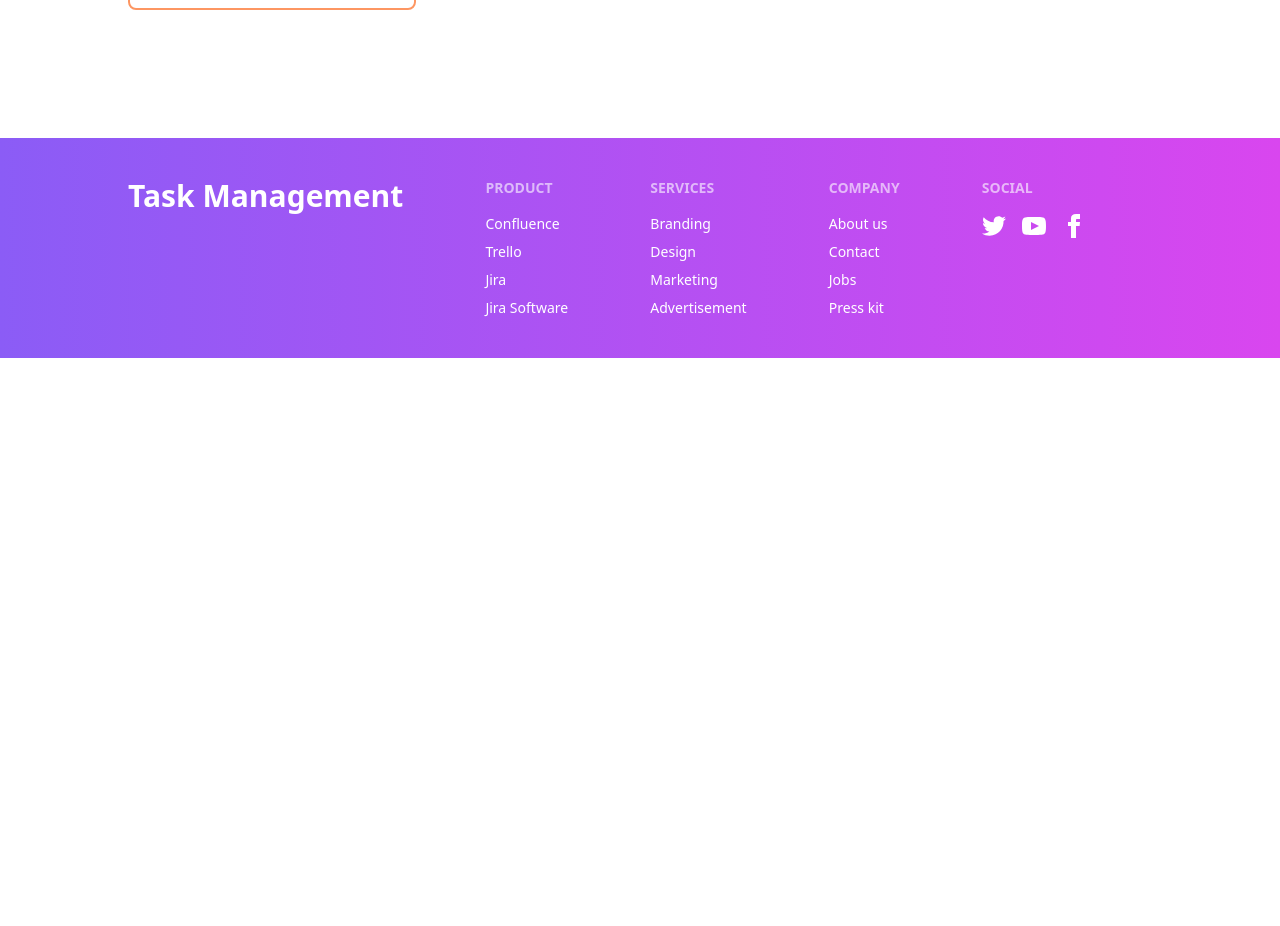
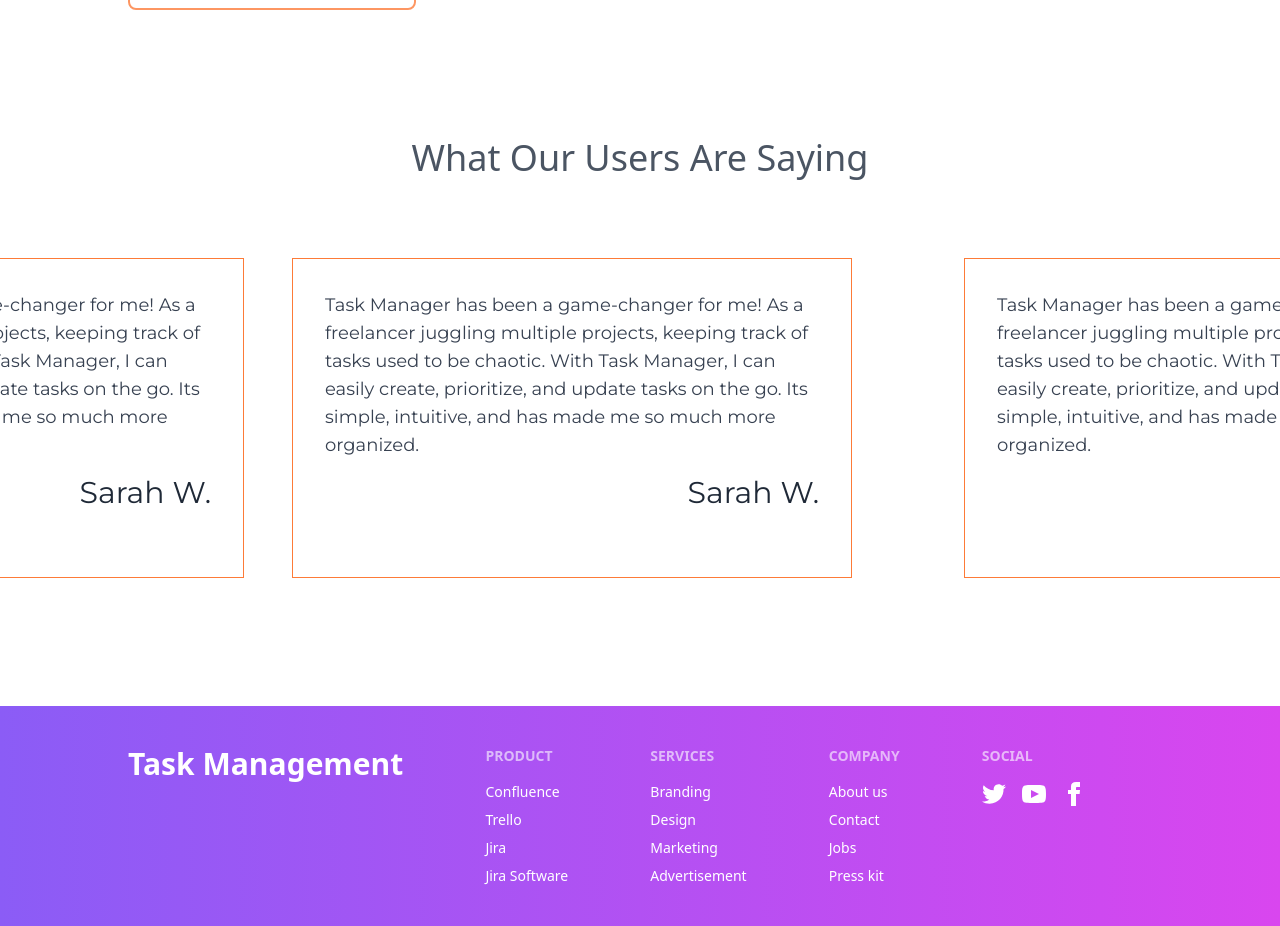
Before and after one commit to alamnahid/task-management-platform-client, a React (Vite) app: page / in a window 1280 px wide. Shown: the part 3154-4080 px from the top of the page. Before the commit the page ends 3512 px from the top, so only its background shows below. Built offline with nearby package versions, Linux system fonts and the light colour scheme; no server answers.

Commit message:
create testimonials section using react marquee

```diff
--- a/package.json
+++ b/package.json
@@ -20,6 +20,7 @@
     "react-dnd": "^16.0.1",
     "react-dnd-html5-backend": "^16.0.1",
     "react-dom": "^18.2.0",
+    "react-fast-marquee": "^1.6.4",
     "react-hook-form": "^7.49.2",
     "react-icons": "^4.12.0",
     "react-router-dom": "^6.21.1",
--- a/src/Pages/Home/Home.jsx
+++ b/src/Pages/Home/Home.jsx
@@ -5,6 +5,7 @@ import FeatureSection from "./FeatureSection/FeatureSection";
 import AOS from 'aos';
 import 'aos/dist/aos.css';
 import HowItWorks from "./HowItWorks/HowItWorks";
+import Testimonials from "./Testimonials/Testimonials";
 
 const Home = () => {
     useEffect(()=>{
@@ -15,6 +16,7 @@ const Home = () => {
             <Banner/>
             <FeatureSection/>
             <HowItWorks/>
+            <Testimonials/>
 
         </div>
     );
--- /dev/null
+++ b/src/Pages/Home/Testimonials/Testimonials.jsx
@@ -0,0 +1,32 @@
+import Marquee from "react-fast-marquee";
+
+
+const Testimonials = () => {
+    return (
+        <div className="mb-32">
+            <h1 className="text-4xl text-gray-600 text-center mb-20">What Our Users Are Saying</h1>
+
+            <div className="flex gap-12">
+                <Marquee pauseOnClick>
+                <div className="w-[35rem] h-[20rem] border border-[#FD7B38] p-8">
+                    <p className="mont text-lg text-gray-700">Task Manager has been a game-changer for me! As a freelancer juggling multiple projects, keeping track of tasks used to be chaotic. With Task Manager, I can easily create, prioritize, and update tasks on the go. Its simple, intuitive, and has made me so much more organized.</p>
+
+                    <h1 className="text-3xl mont text-right mt-4">Sarah W.</h1>
+                </div>
+                <div className="w-[35rem] h-[20rem] border border-[#FD7B38] p-8 ml-12">
+                    <p className="mont text-lg text-gray-700">Task Manager has been a game-changer for me! As a freelancer juggling multiple projects, keeping track of tasks used to be chaotic. With Task Manager, I can easily create, prioritize, and update tasks on the go. Its simple, intuitive, and has made me so much more organized.</p>
+
+                    <h1 className="text-3xl mont text-right mt-4">Sarah W.</h1>
+                </div>
+                </Marquee>
+
+
+
+
+            </div>
+
+        </div>
+    );
+};
+
+export default Testimonials;
```
Also changed, not shown: 1 other file (tests, documents, lock files or other folders).
